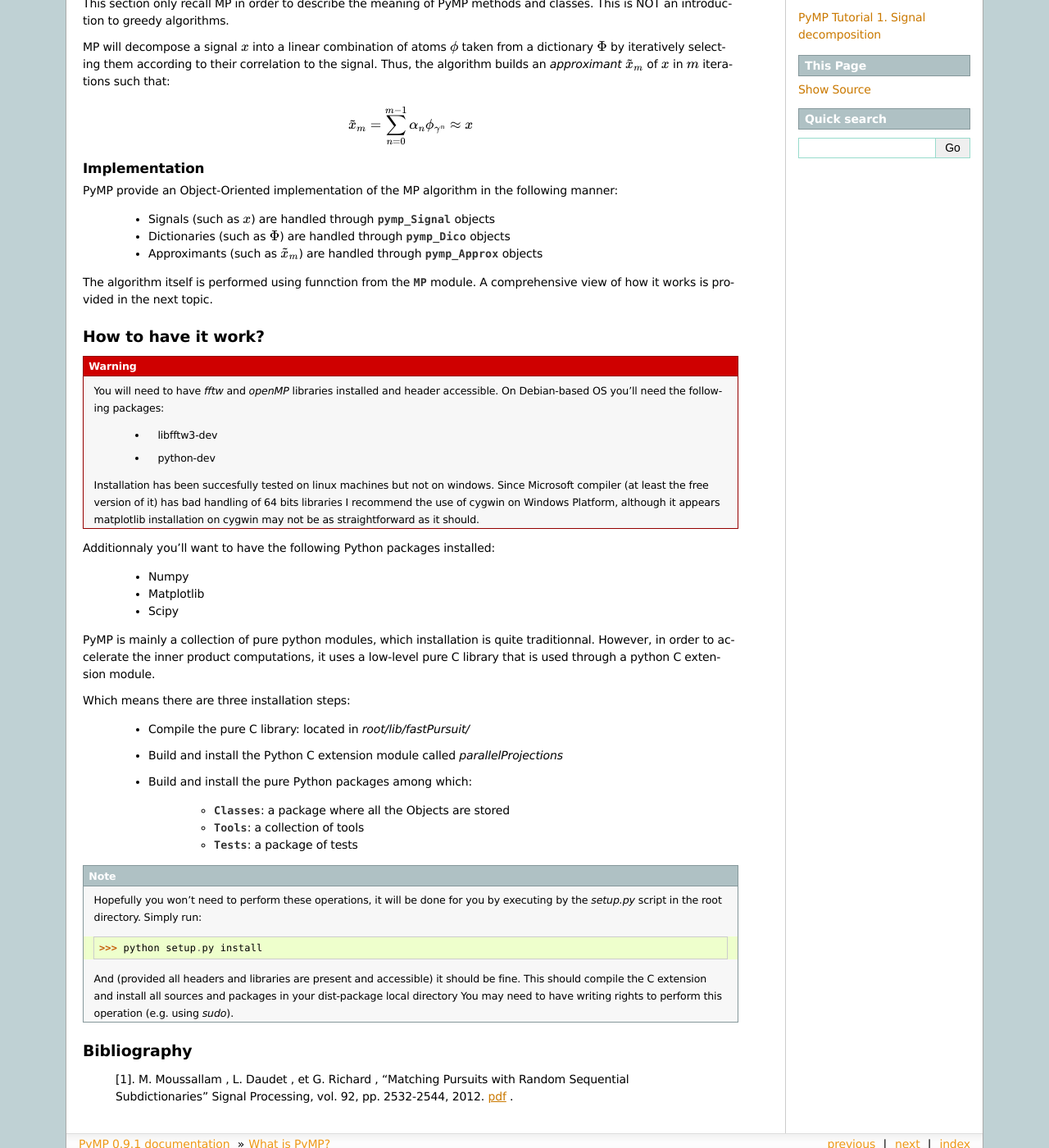
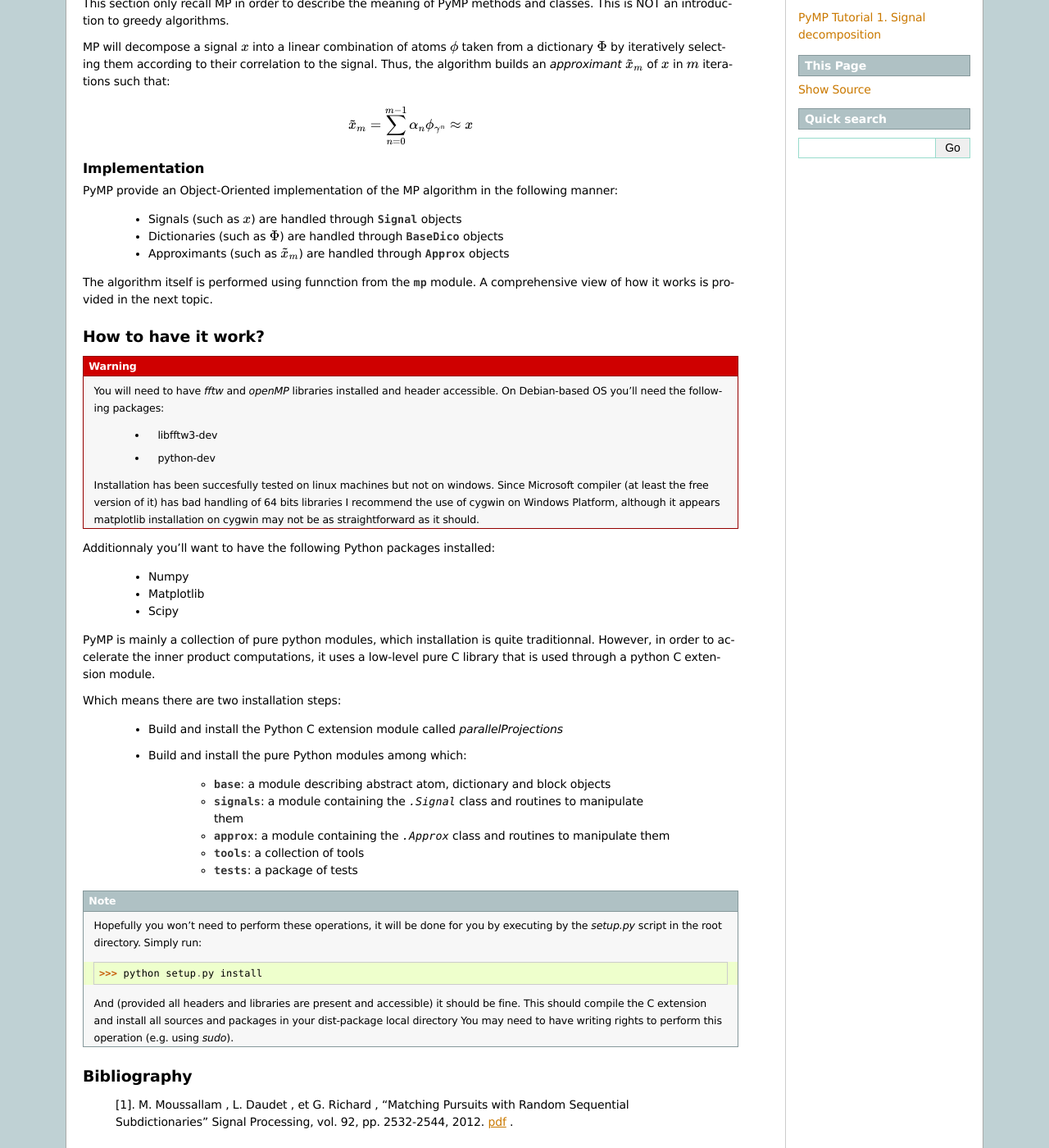
Before and after one commit to mmoussallam/PyMP, a Sphinx documentation site: the page built from doc/doc.rst, in a window 1280 px wide and 1400 px high, scrolled down 409 px. Shown: the whole window at 82% size. Built offline with Sphinx 7.4.7, drawn with Linux system fonts in a browser that asks for light colours.

Commit message:
minor refactoring

```diff
--- a/doc/doc.rst
+++ b/doc/doc.rst
@@ -41,13 +41,13 @@ Implementation
 
 PyMP provide an Object-Oriented implementation of the MP algorithm in the following manner:
 
-	- Signals (such as :math:`x`) are handled through :class:`.pymp_Signal` objects
+	- Signals (such as :math:`x`) are handled through :class:`.Signal` objects
 
-	- Dictionaries (such as :math:`\Phi`) are handled through :class:`.pymp_Dico` objects
+	- Dictionaries (such as :math:`\Phi`) are handled through :class:`.BaseDico` objects
 
-	- Approximants (such as :math:`\tilde{x}_{m}`) are handled through :class:`.pymp_Approx` objects
+	- Approximants (such as :math:`\tilde{x}_{m}`) are handled through :class:`.Approx` objects
 
-The algorithm itself is performed using funnction from the :mod:`.MP` module.  A comprehensive view of how it works is provided in the
+The algorithm itself is performed using funnction from the :mod:`.mp` module.  A comprehensive view of how it works is provided in the
 next topic.
 
 How to have it work?
@@ -78,19 +78,21 @@ PyMP is mainly a collection of pure python modules, which installation is quite
 However, in order to accelerate the inner product computations, it uses a low-level pure C library that is
 used through a python C extension module.
 
-Which means there are three installation steps:
-
-	- Compile the pure C library: located in *root/lib/fastPursuit/*
+Which means there are two installation steps:
 
 	- Build and install the Python C extension module called *parallelProjections*
 
-	- Build and install the pure Python packages among which:
+	- Build and install the pure Python modules among which:
 
-			- :mod:`.Classes`: a package where all the Objects are stored
+			- :mod:`.base`: a module describing abstract atom, dictionary and block objects
 
-			- :mod:`.Tools`: a collection of tools
+			- :mod:`.signals`: a module containing the `.Signal` class and routines to manipulate them
 
-			- :mod:`.Tests`: a package of tests
+			- :mod:`.approx`: a module containing the `.Approx` class and routines to manipulate them
+
+			- :mod:`.tools`: a collection of tools
+
+			- :mod:`.tests`: a package of tests
 
 .. note::
 
--- a/doc/pyplots/LoMP_example.py
+++ b/doc/pyplots/LoMP_example.py
@@ -4,12 +4,13 @@ Created on 9 sept. 2012
 @author: manumouss
 '''
 
-import os
-import MP
-from Classes import pymp_Signal, pymp_Approx;
-from Classes.mdct import *
 import numpy as np
 import matplotlib.pyplot as plt
+
+from PyMP import signals, approx, mp
+from PyMP.mdct import atom
+from PyMP.mdct import dico
+
 
 
 
@@ -23,7 +24,7 @@ mpl.rcParams['text.usetex'] = True;
 
 # Load glockenspiel signal
 abPath = os.path.abspath('../../data/');
-pySig = pymp_Signal.InitFromFile(abPath+'/glocs.wav',forceMono=True,doNormalize=True);
+pySig = signals.InitFromFile(abPath+'/glocs.wav',forceMono=True,doNormalize=True);
 
 pySig.crop(0,3*pySig.samplingFrequency)
 
@@ -31,11 +32,11 @@ scales = [128,1024,8192];
 nbAtom = 500;
 srr = 30;
 
-mpDico = pymp_MDCTDico.pymp_MDCTDico(scales)
-lompDico = pymp_MDCTDico.pymp_LODico(scales)
+mpDico = dico.Dico(scales)
+lompDico = dico.LODico(scales)
 
-approxMP, decayMP = MP.MP(pySig,mpDico,srr,nbAtom,padSignal=True);
-approxLoMP, decayLoMP = MP.MP(pySig,lompDico,srr,nbAtom,padSignal=False);
+approxMP, decayMP = mp.mp(pySig,mpDico,srr,nbAtom,padSignal=True);
+approxLoMP, decayLoMP = mp.mp(pySig,lompDico,srr,nbAtom,padSignal=False);
 
 plt.figure()
 plt.subplot(211)
--- a/doc/pyplots/MP_example.py
+++ b/doc/pyplots/MP_example.py
@@ -3,7 +3,13 @@ Created on Sep 3, 2012
 
 @author: moussall
 '''
+import sys
+import os
 
+import numpy as np
+import matplotlib.pyplot as plt
+from matplotlib import cm
+from math import pi
 import matplotlib as mpl
 mpl.rcParams['lines.linewidth'] = 1.0
 mpl.rcParams['font.size'] = 16.0
@@ -12,23 +18,16 @@ mpl.rcParams['legend.shadow'] = True;
 mpl.rcParams['image.interpolation'] = 'Nearest';
 mpl.rcParams['text.usetex'] = True;
 
-import sys
-import os
-import MP
-from Classes import pymp_Signal, pymp_Approx;
-from Classes.mdct import *
-import numpy as np
-import matplotlib.pyplot as plt
+from PyMP import signals, mp
+from PyMP.mdct import dico
 
-from matplotlib import cm
-from math import pi
 
 sizes = [128,1024,8192];
 Natom = 1000;
 
 
 abPath = os.path.abspath('../../data/');
-pySig = pymp_Signal.InitFromFile(abPath+'/glocs.wav',forceMono=True,doNormalize=True);
+pySig = signals.InitFromFile(abPath+'/glocs.wav',forceMono=True,doNormalize=True);
 
 # taking only the first musical phrase (3.5 seconds approximately)
 pySig.crop(0, 3.5*pySig.samplingFrequency);
@@ -38,10 +37,10 @@ pySig.pad(8192);
 pySig.dataVec += 0.0001*np.random.randn(pySig.length);
 
 # create MDCT multiscale dictionary
-dico= pymp_MDCTDico.pymp_MDCTDico(sizes);
+dico= dico.Dico(sizes);
 
 # run the MP routine
-approx, decay = MP.MP(pySig, dico, 50, Natom);
+approx, decay = mp.mp(pySig, dico, 50, Natom);
 
 # plotting the results
 timeVec = np.arange(0,float(pySig.length))/pySig.samplingFrequency;
--- a/doc/pyplots/RSSMP_example.py
+++ b/doc/pyplots/RSSMP_example.py
@@ -5,15 +5,13 @@ Created on 9 sept. 2012
 '''
 
 import os
-import MP
-from Classes import pymp_Signal, pymp_Approx;
-from Classes.mdct import *
-from Classes.mdct.random import pymp_RandomDicos
 
 import numpy as np
 import matplotlib.pyplot as plt
 
-
+from PyMP import signals, mp, mp_coder, approx
+from PyMP.mdct import dico
+from PyMP.mdct.random import dico as random_dico
 
 import matplotlib as mpl
 mpl.rcParams['lines.linewidth'] = 1.0
@@ -25,7 +23,7 @@ mpl.rcParams['text.usetex'] = True;
 
 # Load glockenspiel signal
 abPath = os.path.abspath('../../data/');
-pySig = pymp_Signal.InitFromFile(abPath+'/glocs.wav',forceMono=True,doNormalize=True);
+pySig = signals.InitFromFile(abPath+'/glocs.wav',forceMono=True,doNormalize=True);
 
 pySig.crop(0,3*pySig.samplingFrequency)
 
@@ -33,13 +31,13 @@ scales = [128,1024,8192];
 nbAtom = 500;
 srr = 30;
 
-mpDico = pymp_MDCTDico.pymp_MDCTDico(scales)
-lompDico = pymp_MDCTDico.pymp_LODico(scales)
-rssMPDico = pymp_RandomDicos.pymp_RandomDico(scales)
+mpDico = dico.Dico(scales)
+lompDico = dico.LODico(scales)
+rssMPDico = random_dico.RandomDico(scales)
 
-approxMP , decayMP = MP.MP(pySig,mpDico,srr,nbAtom,padSignal=True);
-approxLoMP, decayLoMP = MP.MP(pySig,lompDico,srr,nbAtom,padSignal=True);
-approxRSSMP, decayRSSMP = MP.MP(pySig,rssMPDico,srr,nbAtom,padSignal=False);
+approxMP , decayMP = mp.mp(pySig,mpDico,srr,nbAtom,padSignal=True);
+approxLoMP, decayLoMP = mp.mp(pySig,lompDico,srr,nbAtom,padSignal=True);
+approxRSSMP, decayRSSMP = mp.mp(pySig,rssMPDico,srr,nbAtom,padSignal=False);
 
 
 plt.figure()
--- a/doc/pyplots/approx_ex1.py
+++ b/doc/pyplots/approx_ex1.py
@@ -14,20 +14,20 @@ mpl.rcParams['legend.shadow'] = True;
 mpl.rcParams['image.interpolation'] = 'Nearest';
 mpl.rcParams['text.usetex'] = True;
 
-from Classes import pymp_Signal, pymp_Approx;
-from Classes.mdct import *
+from PyMP import signals, approx
+from PyMP.mdct import atom
 
 
-atomShort = pymp_MDCTAtom.pymp_MDCTAtom(32, 1, 1024, 4, 8000, 1);
-atomMid = pymp_MDCTAtom.pymp_MDCTAtom(256, 1, 256, 10, 8000, 1);
-atomLong = pymp_MDCTAtom.pymp_MDCTAtom(2048, 1, 0, 40, 8000, 1);
+atomShort = atom.Atom(32, 1, 1024, 4, 8000, 1);
+atomMid = atom.Atom(256, 1, 256, 10, 8000, 1);
+atomLong = atom.Atom(2048, 1, 0, 40, 8000, 1);
 
 atomShort.synthesize();
 atomMid.synthesize();
 atomLong.synthesize();
 
 # Initialize empty approximant
-approx  = pymp_Approx.pymp_Approx(None, [], None, atomLong.length, atomLong.samplingFrequency)
+approx  = approx.Approx(None, [], None, atomLong.length, atomLong.samplingFrequency)
 
 # add atoms
 approx.addAtom(atomShort)
--- a/doc/pyplots/plot_encoded_cloche.py
+++ b/doc/pyplots/plot_encoded_cloche.py
@@ -1,26 +1,28 @@
-from math import floor
-from Classes import *
-from Classes.mdct import pymp_MDCTDico
-import MP , MPCoder
+
 import matplotlib.pyplot as plt
 import os
+from math import floor
+
+from PyMP import signals, mp, mp_coder
+from PyMP.mdct import dico
+
 
 abPath = os.path.abspath('../../data/');
-myPympSignal =  pymp_Signal.InitFromFile(abPath+'/ClocheB.wav',forceMono=True) # Load Signal
+myPympSignal =  signals.InitFromFile(abPath+'/ClocheB.wav',forceMono=True) # Load Signal
 myPympSignal.crop(0, 4.0*myPympSignal.samplingFrequency)     # Keep only 4 seconds
 
 # atom of scales 8, 64 and 512 ms
 scales = [(s * myPympSignal.samplingFrequency / 1000) for s in (8,64,512)]
 
 # Dictionary for Standard MP
-pyDico = pymp_MDCTDico.pymp_MDCTDico(scales);
+pyDico = dico.Dico(scales);
 
 # Launching decomposition, stops either at 20 dB of SRR or 2000 iterations
-mpApprox , mpDecay = MP.MP(myPympSignal, pyDico, 20, 2000);
+mpApprox , mpDecay = mp.mp(myPympSignal, pyDico, 20, 2000);
 
 #mpApprox.atomNumber
 
-SNR, bitrate, quantizedApprox = MPCoder.SimpleMDCTEncoding(mpApprox, 2000, Q=14);
+SNR, bitrate, quantizedApprox = mp_coder.simple_mdct_encoding(mpApprox, 2000, Q=14);
 
 quantizedApprox.plotTF()
 plt.show()
```
Also changed, not shown: 5 other files.
